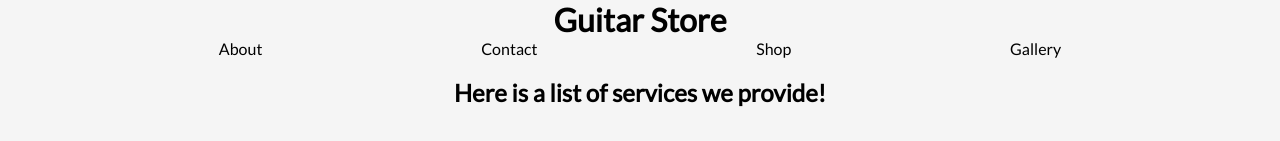
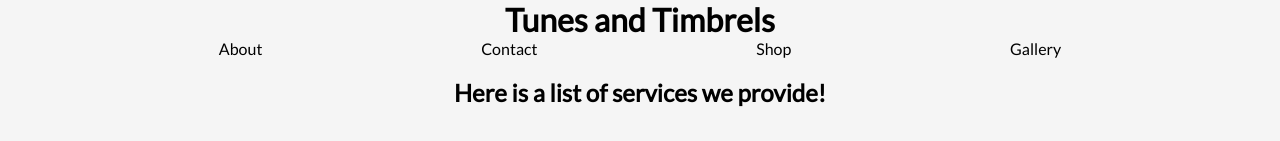
Before and after one commit to KingAzariah/Guitar-Store, a plain HTML site: page index.html in a window 1280 px wide. Shown: the top 141 px of the page. Drawn offline with Linux system fonts and the light colour scheme.

Commit message:
New Changes

```diff
--- a/index.html
+++ b/index.html
@@ -11,7 +11,7 @@
   </head>
   <body>
     <header>
-      <h1>Guitar Store</h1>
+      <h1>Tunes and Timbrels</h1>
     </header>
     <nav class="navigation-container">
       <a href="https://mock.getmimo.com">About</a>
```
